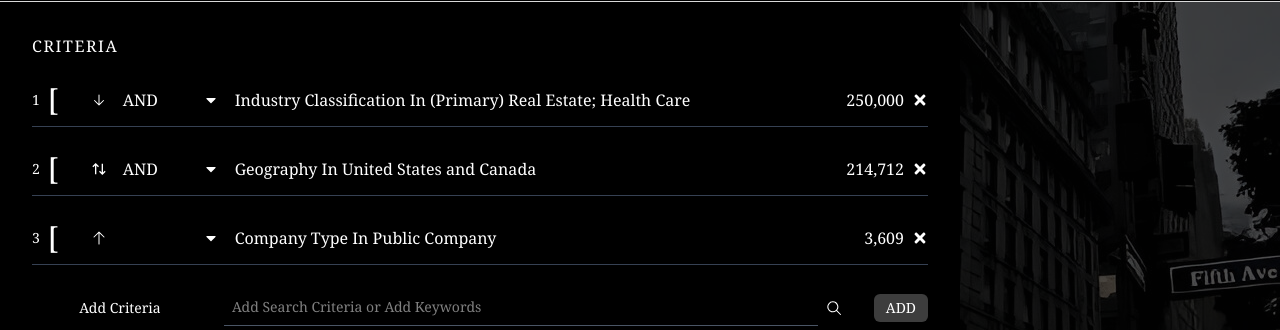
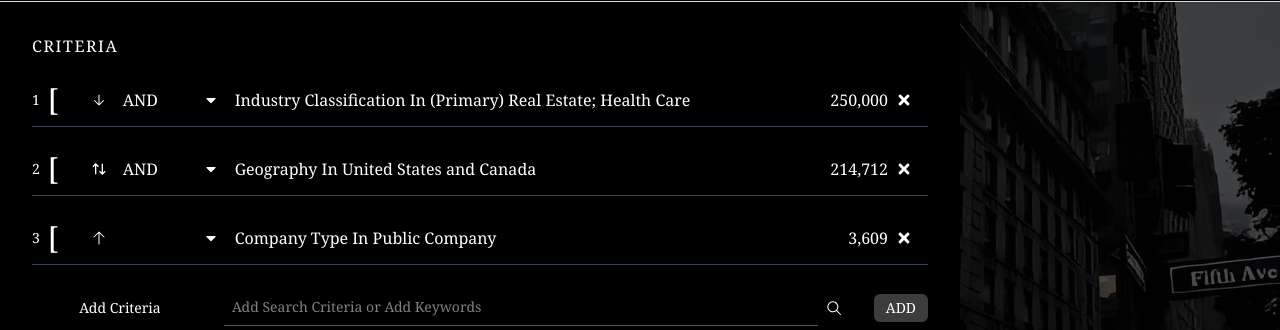
Before and after one commit to hamadhussain/NextJs-UI, a Next.js app: page / in a window 1280 px wide. Shown: the part 151-481 px from the top of the page. Built offline with nearby package versions, Linux system fonts and the light colour scheme.

Commit message:
Update page.jsx

```diff
--- a/src/app/Criteria/page.jsx
+++ b/src/app/Criteria/page.jsx
@@ -253,7 +253,7 @@ function CriteriaRow({ index, removeItem }) {
           ))}
         </select>
       </div>
-      <div className="grow flex gap-2 justify-end items-center">
+      <div className="grow flex gap-2 justify-end items-center mx-4">
   <span>
   {index === 1 && "250,000"}
   {index === 2 && "214,712"}
```
